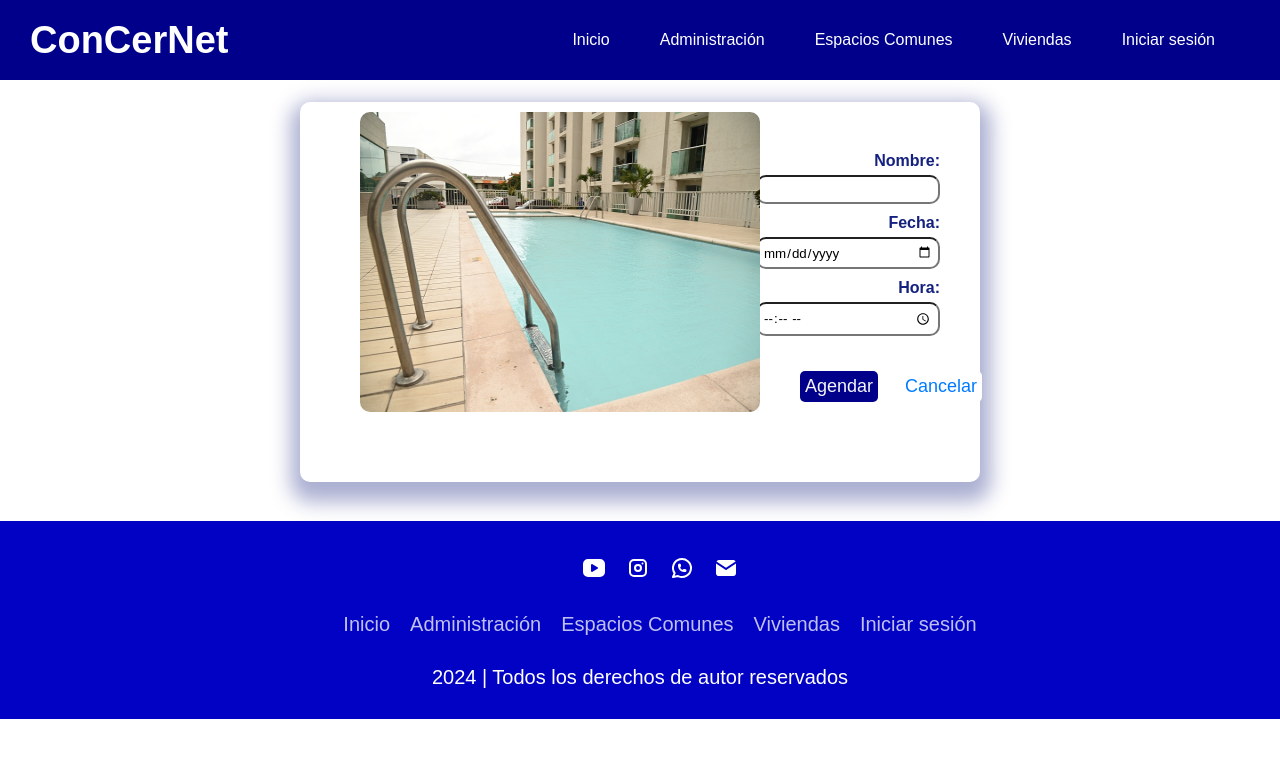
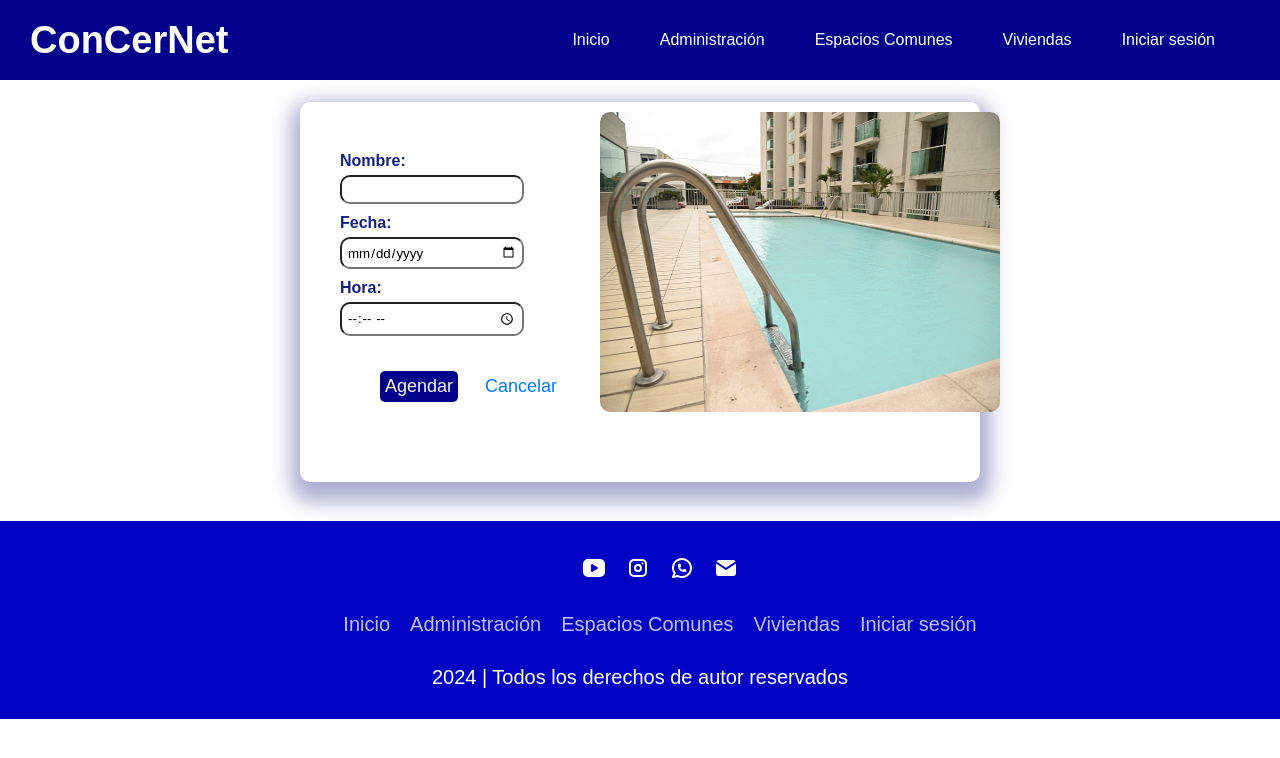
Before and after one commit to ConCerNet/ConCerNet, a React (Create React App) app in the folder concernet/: page /Espacios/1 in a window 1280 px wide. Shown: the top 758 px of the page. Built offline with nearby package versions, Linux system fonts and the light colour scheme.

Commit message:
Rediseño del apartado agendamiento

```diff
--- a/concernet/src/Styles/Agendamiento.css
+++ b/concernet/src/Styles/Agendamiento.css
@@ -12,8 +12,8 @@
     width: 400px;
     height: 300px;
     border-radius: 10px;
-    margin: 0 50% 0;
-    z-index: 2;
+    margin: 0 110% 0;
+    z-index: 1;
     animation: animacion 1s ease-out forwards;
 }
 
@@ -24,7 +24,7 @@
     box-shadow: 1px 10px 20px 10px #14207e5b;
     max-width: 600px;
     height: 300px;
-    text-align: right;
+    text-align: left;
     animation: animacion 1s ease-out forwards;
     margin: auto;
     margin-top: 8%;
@@ -41,6 +41,7 @@
 .calendario input{
     padding: 5px;
     border-radius: 10px;
+    width: 170px;
 }
 
 .desicion .agendar{
@@ -48,7 +49,7 @@
     background-color: darkblue;
     color: whitesmoke;
     cursor: pointer;
-    margin: -150px 150px 0 800px;
+    margin: -150px 0 0 380px;
     animation: animacion2 1s ease-out forwards;
     font-size: 18px;
     border-radius: 5px;
@@ -61,7 +62,7 @@
     position: absolute;
     background-color: white;
     color: #007BFF;
-    margin: -150px 150px 0 900px;
+    margin: -150px 0 0 480px;
     animation: animacion2 1s ease-out forwards;
     font-size: 18px;
     border-radius: 5px;
@@ -91,7 +92,3 @@
         opacity: 1;
     }
 }
-
-#nombre , #fecha, #hora{
-    width: 170px;
-}
```
